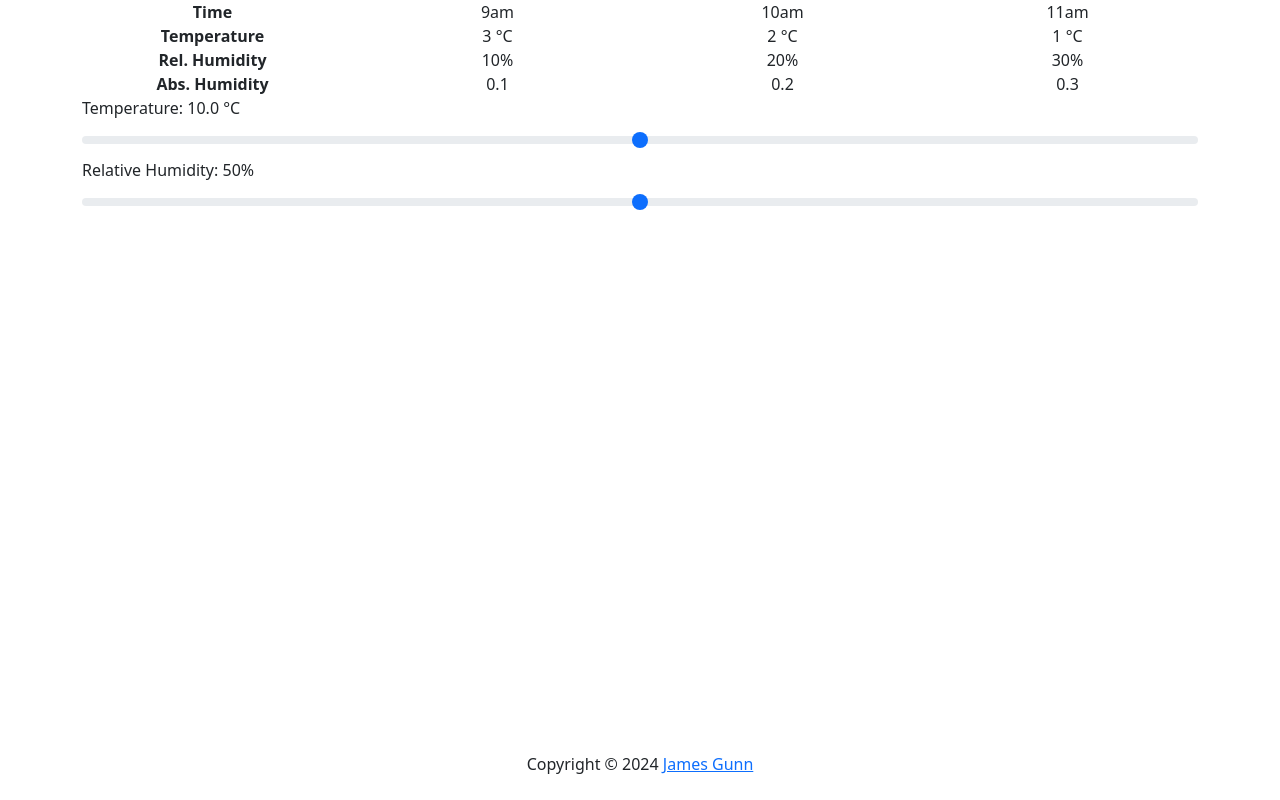
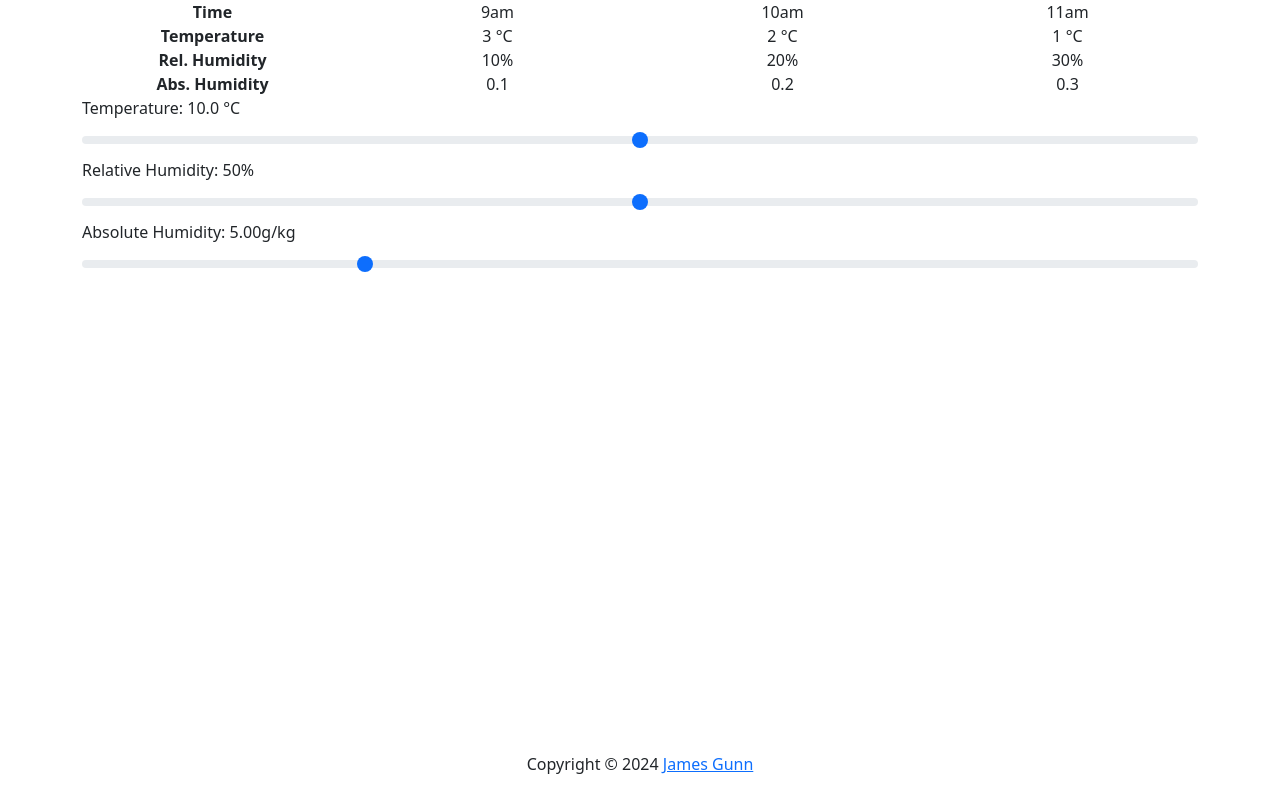
Before and after one commit to jag206/humidity, a React (Create React App) app: page / in a window 1280 px wide. Built offline with nearby package versions, Linux system fonts and the light colour scheme.

Commit message:
Add unbound absolute humidity slider

```diff
--- a/src/Widget.js
+++ b/src/Widget.js
@@ -23,11 +23,22 @@ const RelativeHumidity = () => {
     )
 }
 
+const AbsoluteHumidity = () => {
+    const [value, setValue] = useState(5);
+    return (
+        <>
+        <Form.Label>Absolute Humidity: {Number(value).toFixed(2)}g/kg</Form.Label>
+        <Form.Range min="0" max="20" step="0.5" value={value} onChange={e => setValue(e.target.value)}/>
+        </>
+    )
+}
+
 const Widget = () => {
     return (
     <Container>
         <Temperature/>
         <RelativeHumidity/>
+        <AbsoluteHumidity/>
     </Container>
     )
 }
```
